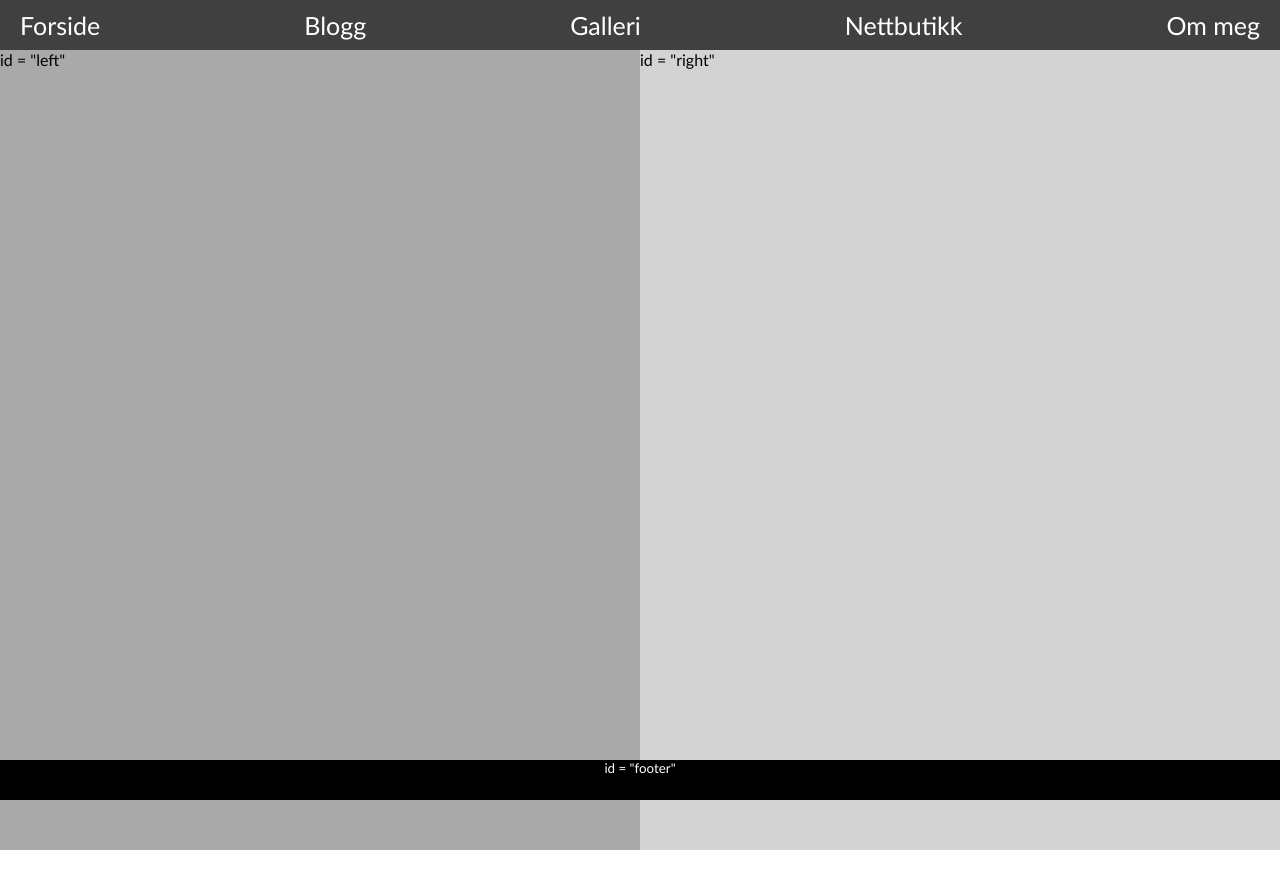
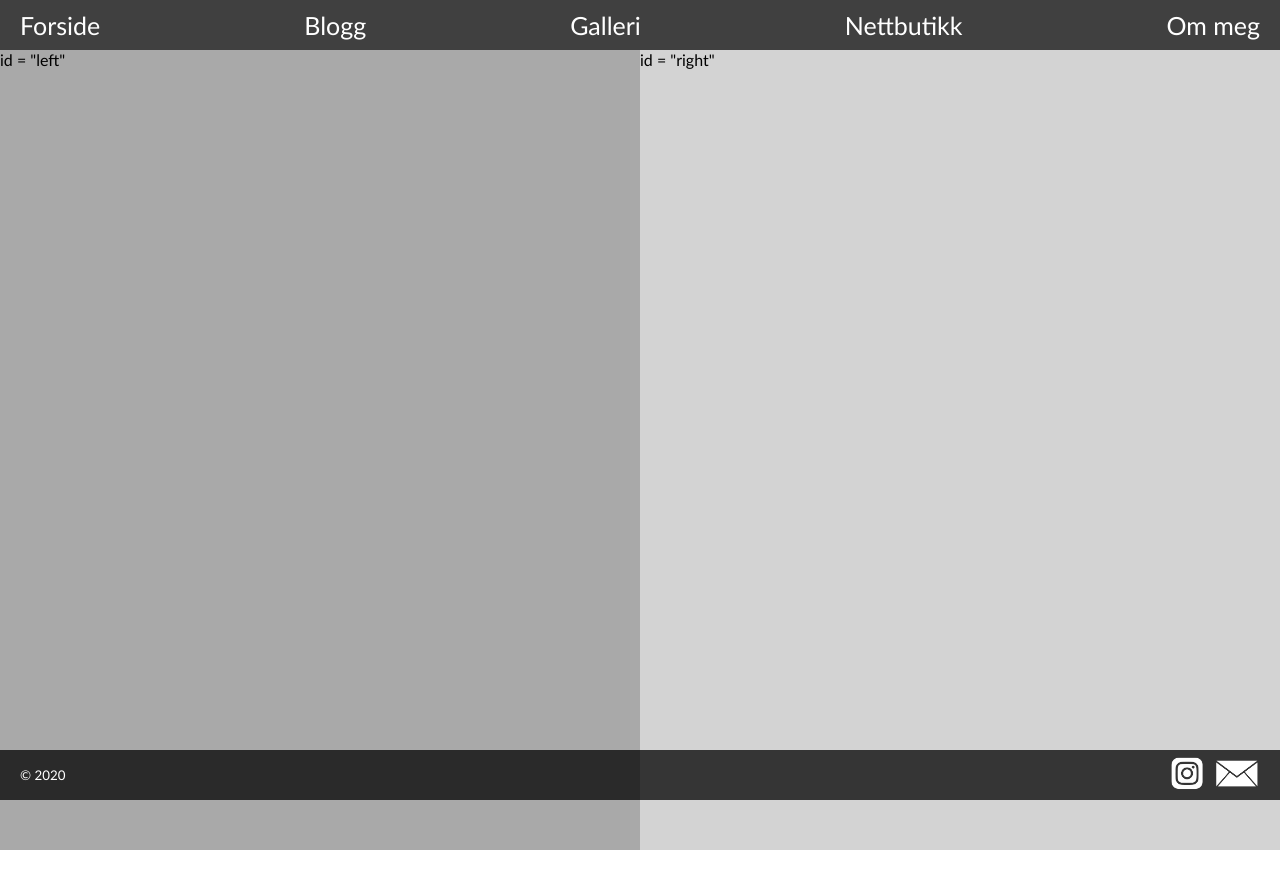
Before and after one commit to Alexanderbrandhaug/P3_project_coding, a plain HTML site: page index.html in a window 1280 px wide. Drawn offline with Linux system fonts and the light colour scheme.

Commit message:
en grei start for footer

```diff
--- a/CSS/main.css
+++ b/CSS/main.css
@@ -7,19 +7,24 @@ html, body {
     margin: 50px 0 0 0;
 }
 
-#navbar {
+#navbar, #footer{
     box-sizing:border-box;
     width:100%;
     height:50px;
     padding-left:20px;
     padding-right:20px;
     background-color:rgba(0, 0, 0, 0.75);
-    font-size:25px;
-    position:absolute;
-    top:0;
     display:flex;
     justify-content:space-between;
     align-items:center;
+}
+
+#navbar {
+    font-size:25px;
+    position:fixed;
+    top:0;
+    z-index:9
+
     }
 
 .navpage {
@@ -41,16 +46,26 @@ html, body {
 
 
 #footer {
-    width: 100%;
-    height: 40px;
-    background-color: black;
     color: white;
     text-align: center;
-    position: absolute;
+    position: fixed;
     bottom: 0;
     left: 0;
     font-size: 10pt;
 }
+
+.icon{
+    width:auto;
+    height:35px;
+    z-index:10;
+}
+
+.iconDiv{
+    width:90px;
+    display:flex;
+    justify-content: space-between;
+}
+
 
 
 #content {
--- a/JS/navbar_footer.js
+++ b/JS/navbar_footer.js
@@ -1,4 +1,7 @@
+// This JavaScript ...
+
 function pagebar() {
+    // Adds an white stripe over the current page on the navbar.
     var links = document.getElementById('navbar').getElementsByTagName("a");
     var current = location.href;
     var whiteLineDiv = document.createElement("div");
@@ -9,5 +12,42 @@ function pagebar() {
             links[i].appendChild(whiteLineDiv)
         }
     }
+
+
+    // Creates an <a>-element containing an <img>-element for the instagram icon
+    var instaLink = document.createElement("a");
+    instaLink.href = "https://instagram.com/strikktilelea?igshid=1qrrqqmczzgrx"
+    instaLink.target = "_blank"
+
+    var imgInstaIcon = document.createElement("img");
+    imgInstaIcon.src = "images/instalogo.png";
+    imgInstaIcon.className = "icon"
+    instaLink.appendChild(imgInstaIcon);
+
+    //Creates an <img>-element for the contact icon
+    var imgContactIcon = document.createElement("img");
+    imgContactIcon.src = "images/contact.png";
+    imgContactIcon.className = "icon"
+    imgContactIcon.id = "contact"
+
+    // Creates a <div>-element and add the footer icons
+    var icons = document.createElement("div")
+    icons.className = "iconDiv"
+    icons.appendChild(instaLink)
+    icons.appendChild(imgContactIcon)
+
+    // Creates the footer text
+    var footerText = document.createElement("p")
+    footerText.innerText = "© 2020"
+
+    // Add the footer text and the footer icons to the footer
+    var src = document.getElementById('footer')
+    src.appendChild(footerText)
+    src.appendChild(icons);
+
+
+
+
+
 }
 window.onload = pagebar;
--- a/index.html
+++ b/index.html
@@ -27,7 +27,6 @@
     </div>
 
     <div id="footer">
-        id = "footer"
     </div>
 
     <script src="JS/navbar_footer.js"></script>
```
Also changed, not shown: blogg.html (+0 -1 lines), forside.html (+0 -1 lines), galleri.html (+0 -1 lines), nettbutikk.html (+0 -1 lines), om_meg.html (+0 -1 lines), images/contact.png (added), images/instalogo.png (added).
